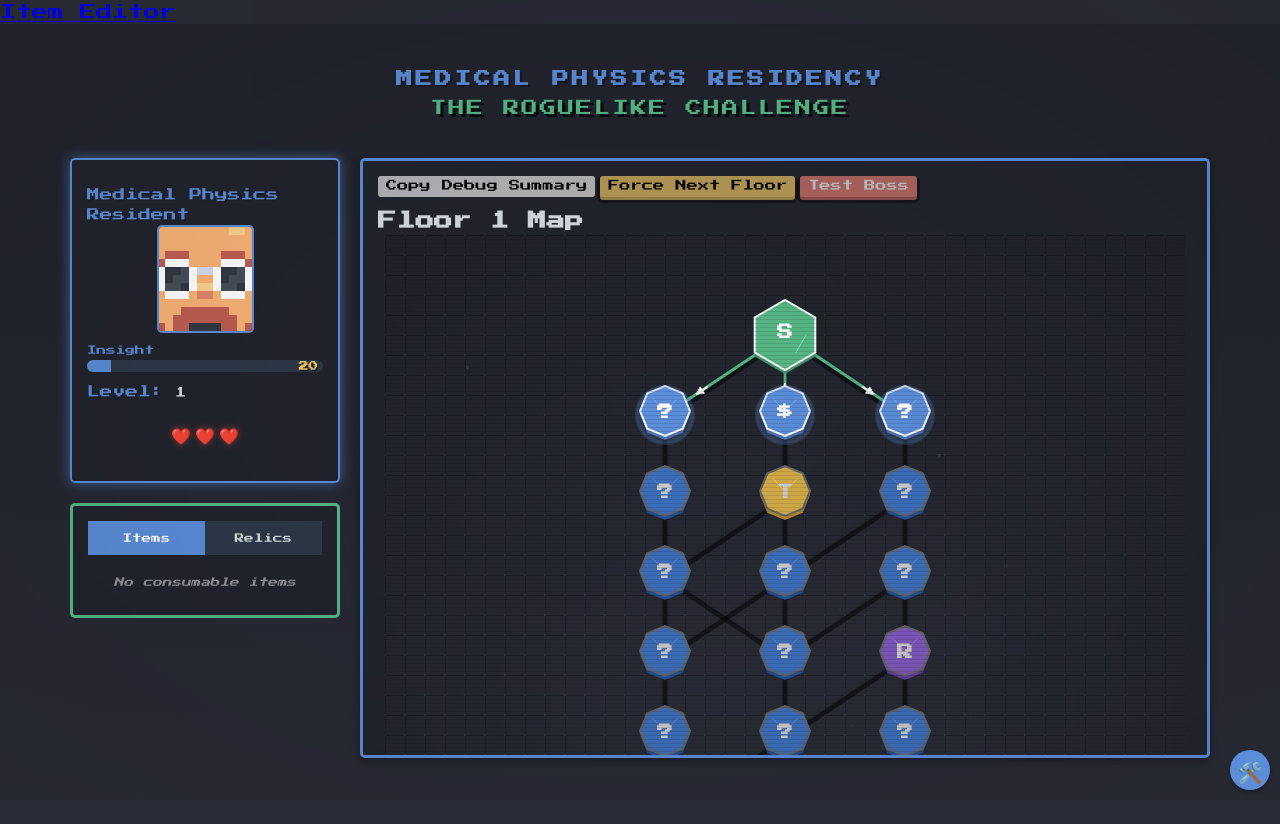
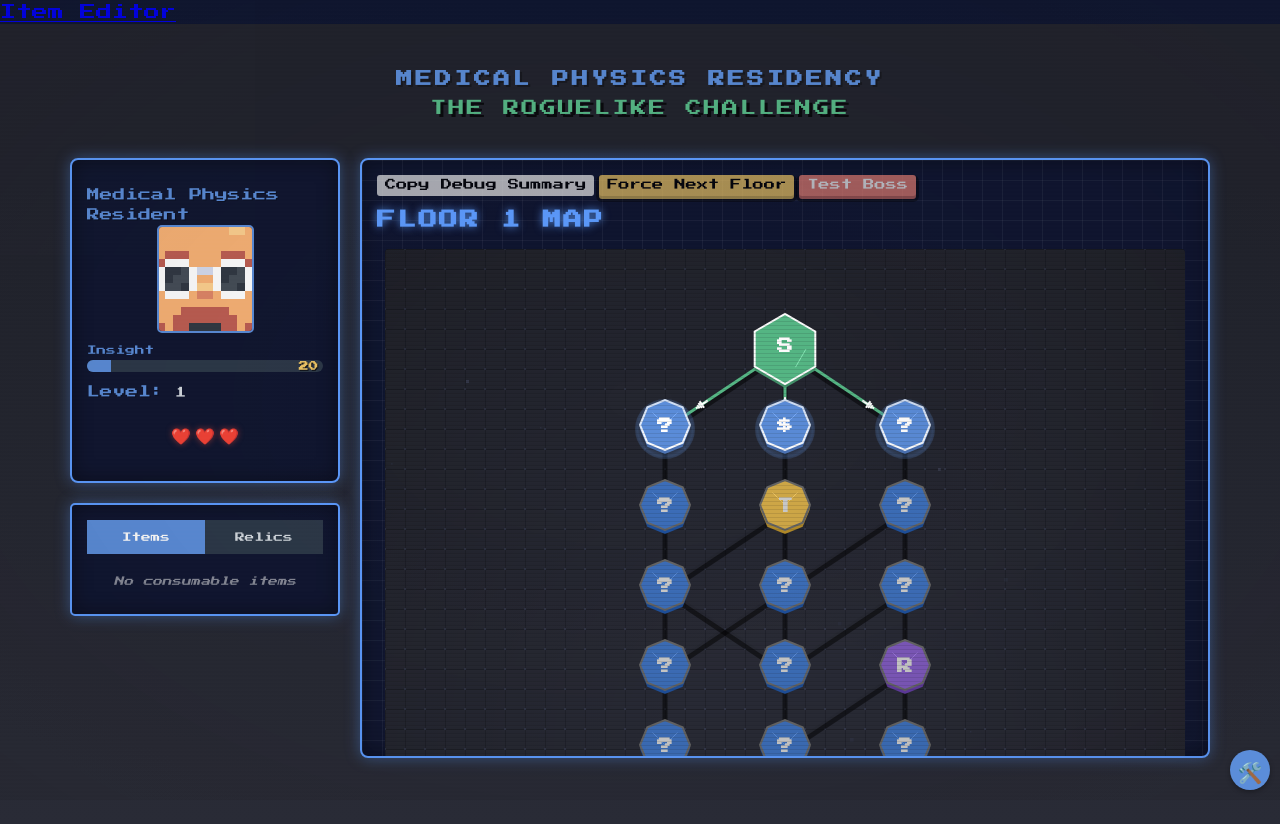
Before and after one commit to Flep-Glop/Rogue_Resident, a Flask app: page /game in a window 1280 px wide. Run offline with Flask 3, Linux system fonts and the light colour scheme; data comes from the database, SQL or seed files in the repository; data that the repository does not hold is empty.

Commit message:
map update

```diff
--- /dev/null
+++ b/medical_physics_game/static/css/enhanced-map-styles.css
@@ -0,0 +1,172 @@
+/* enhanced-map-styles.css - Apply to make map match landing/character screens */
+
+/* Enhance the map container with better border and glow effects */
+.map-container {
+    background-color: rgba(15, 22, 49, 0.95) !important; /* Deeper blue background */
+    border: 2px solid #5d9cff !important; /* Bright blue border */
+    box-shadow: 0 0 15px rgba(93, 156, 255, 0.4),
+                inset 0 0 20px rgba(0, 0, 0, 0.4) !important; /* Outer and inner glow */
+    border-radius: 8px;
+    padding: 15px !important;
+    position: relative;
+    overflow: hidden;
+  }
+
+  /* Add grid background to map like the landing page */
+  .map-container::before {
+    content: '';
+    position: absolute;
+    top: 0;
+    left: 0;
+    width: 100%;
+    height: 100%;
+    background-image:
+      linear-gradient(rgba(255, 255, 255, 0.05) 1px, transparent 1px),
+      linear-gradient(90deg, rgba(255, 255, 255, 0.05) 1px, transparent 1px);
+    background-size: 20px 20px;
+    pointer-events: none;
+    z-index: 0;
+  }
+
+  /* Style the map title to match other screens */
+  .map-container h3 {
+    font-family: 'Press Start 2P', cursive !important;
+    color: #5d9cff !important; /* Bright blue text */
+    text-transform: uppercase;
+    letter-spacing: 2px;
+    margin-bottom: 15px !important;
+    text-shadow: 0 0 8px rgba(93, 156, 255, 0.8) !important;
+    position: relative;
+    z-index: 1;
+  }
+
+  /* Make canvas fit better */
+  #floor-map {
+    background-color: rgba(15, 22, 49, 0.5) !important;
+    border-radius: 4px;
+    box-shadow: inset 0 0 10px rgba(0, 0, 0, 0.5);
+    image-rendering: pixelated; /* Keep pixel art crisp */
+    position: relative;
+    z-index: 1;
+  }
+
+  /* Enhance the node appearance */
+  .map-node {
+    filter: drop-shadow(0 0 5px currentColor) !important;
+    transition: all 0.2s ease-in-out !important;
+  }
+
+  .map-node:hover {
+    filter: drop-shadow(0 0 8px currentColor) brightness(1.5) !important;
+    transform: scale(1.05) !important;
+  }
+
+  /* Make paths between nodes glow */
+  .map-path {
+    stroke-width: 3px !important;
+    filter: drop-shadow(0 0 2px currentColor);
+    opacity: 0.7;
+  }
+
+  /* Enhance node colors to be more vibrant */
+  .node-question {
+    fill: #5d9cff !important; /* Brighter blue */
+  }
+
+  .node-elite {
+    fill: #9c77db !important; /* Brighter purple */
+  }
+
+  .node-boss {
+    fill: #ff6a00 !important; /* Bright orange like Ionix */
+  }
+
+  .node-treasure {
+    fill: #ffcc55 !important; /* Brighter gold */
+  }
+
+  .node-rest {
+    fill: #45e17c !important; /* Brighter green */
+  }
+
+  .node-event {
+    fill: #e67e73 !important; /* Brighter red */
+  }
+
+  .node-shop {
+    fill: #e5de6a !important; /* Brighter yellow */
+  }
+
+  /* Enhance the next floor button */
+  #next-floor-btn {
+    background-color: #45e17c !important; /* Green button like start button */
+    color: white !important;
+    border: none !important;
+    padding: 10px 15px !important;
+    font-family: 'Press Start 2P', cursive !important;
+    font-size: 0.85rem !important;
+    text-transform: uppercase !important;
+    box-shadow: 0 0 10px rgba(69, 225, 124, 0.5) !important;
+    transition: all 0.2s !important;
+    margin-top: 15px !important;
+  }
+
+  #next-floor-btn:hover {
+    transform: scale(1.03) !important;
+    box-shadow: 0 0 15px rgba(69, 225, 124, 0.7) !important;
+  }
+
+  /* Add subtle scan lines over the entire game board */
+  #game-board-container::after {
+    content: '';
+    position: fixed;
+    top: 0;
+    left: 0;
+    width: 100%;
+    height: 100%;
+    background: linear-gradient(
+        to bottom,
+        rgba(255, 255, 255, 0) 0%,
+        rgba(255, 255, 255, 0.03) 50%,
+        rgba(255, 255, 255, 0) 100%
+    );
+    background-size: 100% 4px;
+    pointer-events: none;
+    z-index: 1000;
+    opacity: 0.3;
+  }
+
+  /* Style character panel to match */
+  .character-stats {
+    background-color: rgba(15, 22, 49, 0.95) !important;
+    border: 2px solid #5d9cff !important;
+    box-shadow: 0 0 15px rgba(93, 156, 255, 0.4),
+                inset 0 0 20px rgba(0, 0, 0, 0.4) !important;
+    border-radius: 8px;
+  }
+
+  /* Style inventory to match */
+  .inventory-container {
+    background-color: rgba(15, 22, 49, 0.95) !important;
+    border: 2px solid #5d9cff !important;
+    box-shadow: 0 0 15px rgba(93, 156, 255, 0.4),
+                inset 0 0 20px rgba(0, 0, 0, 0.4) !important;
+    border-radius: 8px;
+  }
+
+  /* Set page background color */
+  body {
+    background-color: #0f1631 !important;
+    background-image: linear-gradient(to bottom, #0f1631, #1a1c38) !important;
+  }
+
+  /* Add visual pulse effect to visited nodes */
+  .node-visited {
+    animation: pulse 2s infinite ease-in-out;
+  }
+
+  @keyframes pulse {
+    0% { opacity: 0.7; }
+    50% { opacity: 0.9; }
+    100% { opacity: 0.7; }
+  }
--- a/medical_physics_game/templates/index.html
+++ b/medical_physics_game/templates/index.html
@@ -12,6 +12,7 @@
     <link rel="stylesheet" href="/static/css/character_sprites.css">
     <link rel="stylesheet" href="/static/css/simple_sprites.css">
     <link href="/static/css/components/ion_chamber_boss.css" rel="stylesheet">
+    <link href="/static/css/enhanced-map-styles.css" rel="stylesheet">
     <a href="/item-editor" class="editor-link">Item Editor</a>
 </head>
 <body>
```
